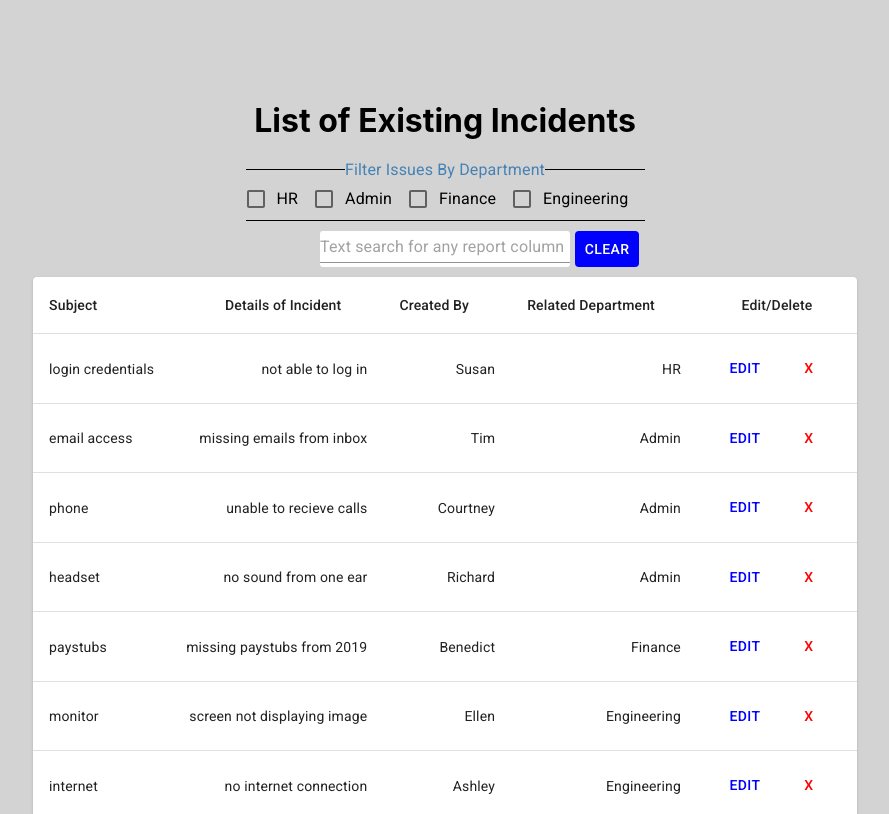
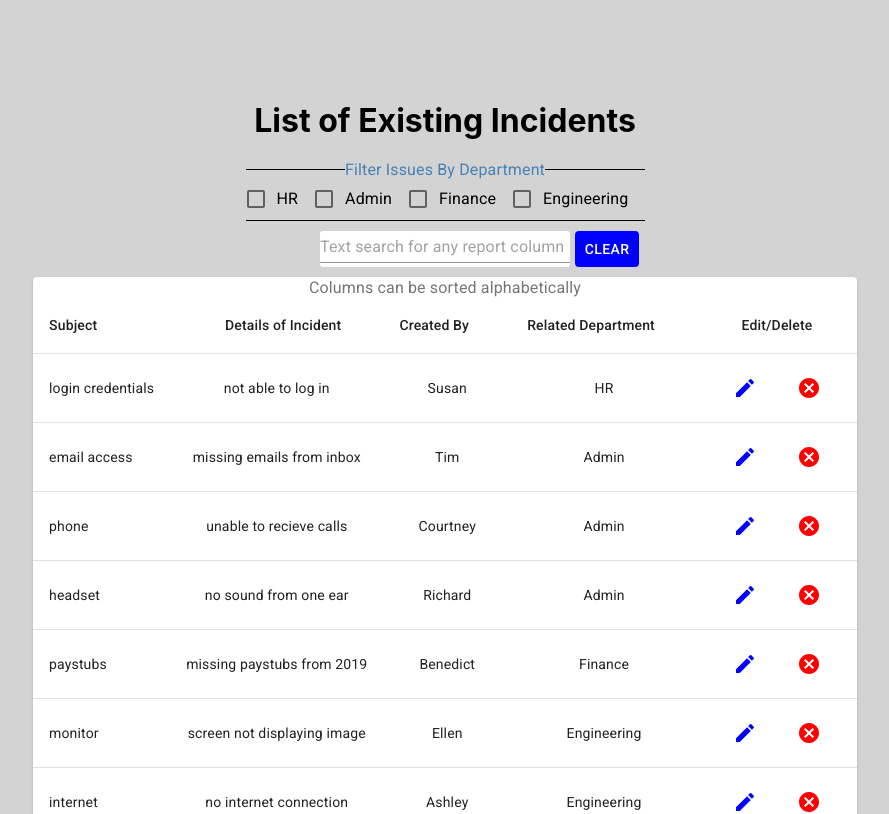
Before and after one commit to yueymiqua/support-incident-tracker, a Next.js app: page /incidents in a window 1280 px wide. Shown: the top 814 px of the page, without its empty margins (195-1084 px from the left). Built offline with nearby package versions, Linux system fonts and the light colour scheme.

Commit message:
added material ui icons to incident.js

```diff
--- a/pages/incidents.js
+++ b/pages/incidents.js
@@ -15,6 +15,8 @@ import Button from '@material-ui/core/Button'
 import Checkbox from '@material-ui/core/Checkbox'
 import { FormControlLabel, FormControl, FormLabel, FormGroup } from '@material-ui/core'
 import TextField from '@material-ui/core/TextField';
+import CancelIcon from '@material-ui/icons/Cancel';
+import EditIcon from '@material-ui/icons/Edit';
 
 const incidents = () => {
 
@@ -235,6 +237,7 @@ const incidents = () => {
                     </FormControl>
                 </div>
                 <TableContainer component={Paper}>
+                    <FormLabel labelPlacement="start">Columns can be sorted alphabetically</FormLabel>
                     <Table className={classes.styles} aria-label="incident-table">
                         <TableHead>
                             <TableRow>
@@ -249,12 +252,12 @@ const incidents = () => {
                             {reports.map((report, index) => (
                                 <TableRow key={index}>
                                     <TableCell component="th" scope="row">{report[0]}</TableCell>
-                                    <TableCell align="right">{report[1]}</TableCell>
-                                    <TableCell align="right">{report[2]}</TableCell>
-                                    <TableCell align="right">{report[3]}</TableCell>
+                                    <TableCell align="center">{report[1]}</TableCell>
+                                    <TableCell align="center">{report[2]}</TableCell>
+                                    <TableCell align="center">{report[3]}</TableCell>
                                     <TableCell align="center">
-                                        <Button style={{color: 'blue'}}>{report[4]}</Button>
-                                        <Button style={{color: 'red'}}>X</Button>
+                                        <Button><EditIcon style={{color: 'blue'}}/></Button>
+                                        <Button><CancelIcon style={{color: 'red'}}/></Button>
                                     </TableCell>
                                 </TableRow>
                             ))}
```
